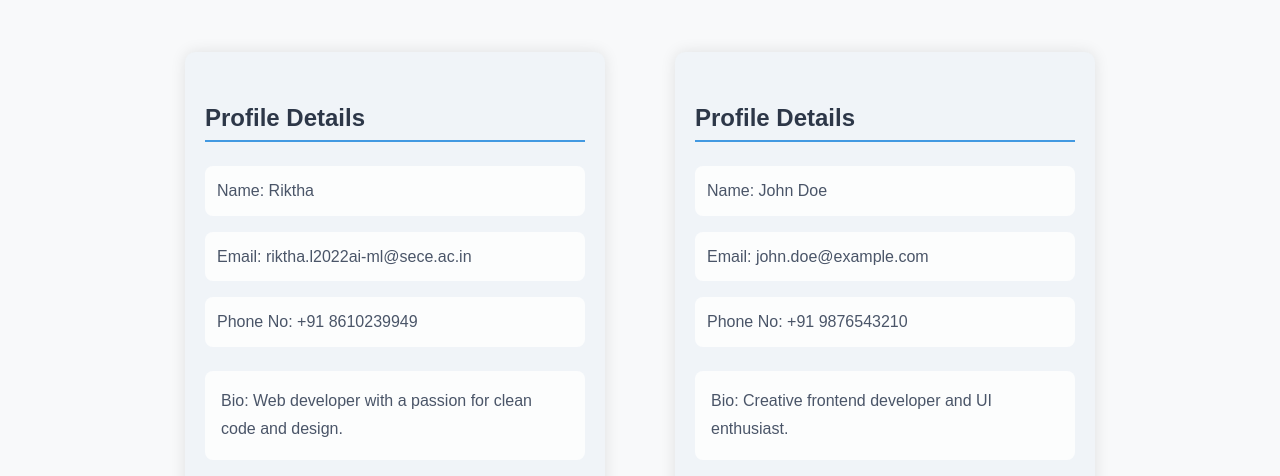
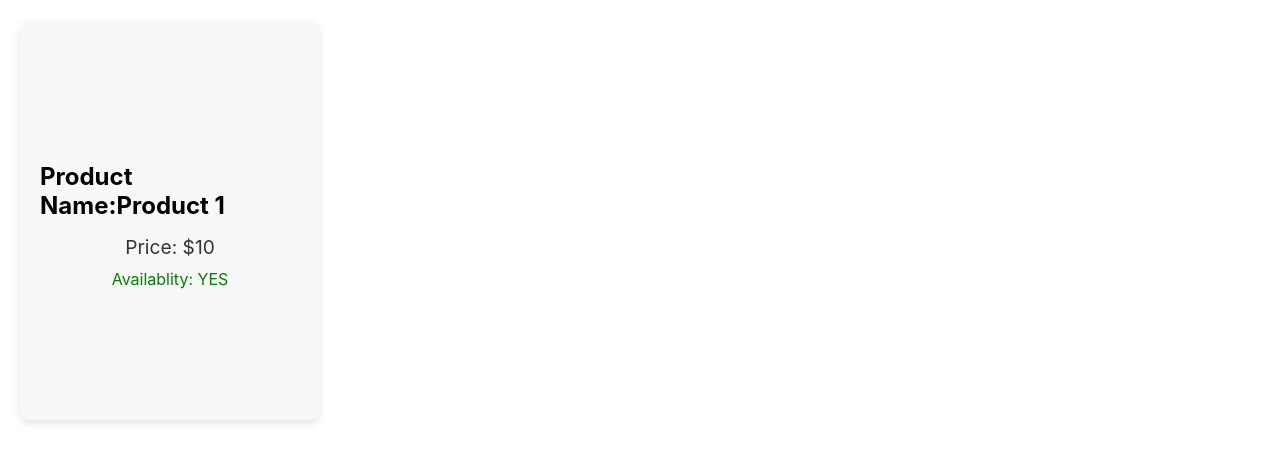
Before and after one commit to Riktha-L/My-app, a React (Create React App) app: page / in a window 1280 px wide. Shown: the top 476 px of the page. Built offline with nearby package versions, Linux system fonts and the light colour scheme.

Commit message:
Product Card

```diff
--- a/src/App.js
+++ b/src/App.js
@@ -1,23 +1,9 @@
 import React from 'react';
-import ProfileDetails from './ProfileCard/ProfileDetails';
-import './ProfileCard/Profile.css';
+import ProductCard from './Components/ProductCard/ProductCard';
 
 function App() {
   return (
-    <div className="Profile-row">
-      <ProfileDetails
-        name="Riktha"
-        email="riktha.l2022ai-ml@sece.ac.in"
-        phoneno="+91 8610239949"
-        bio="Web developer with a passion for clean code and design."
-      />
-      <ProfileDetails
-        name="John Doe"
-        email="john.doe@example.com"
-        phoneno="+91 9876543210"
-        bio="Creative frontend developer and UI enthusiast."
-      />
-    </div>
+   <ProductCard product_name="Product 1" product_price="$10" isAvailable={true} />
   );
 }
 
--- /dev/null
+++ b/src/Components/ProductCard/ProductCard.css
@@ -0,0 +1,34 @@
+*{
+  margin: 0%;
+  padding: 0%;
+  box-sizing: border-box;
+}
+.Product-card{
+  display: flex;
+  flex-direction: column;
+  justify-content: center;
+  align-items: center;
+  width: 300px;
+  height: 400px;
+  background-color: #f8f8f8;
+  border-radius: 10px;
+  padding: 20px;
+  margin: 20px;
+  box-shadow: 0 4px 8px rgba(0, 0, 0, 0.1);
+}
+.Isavailable {
+  font-size: 1rem;
+  color: green;
+  margin-top: 5px;
+}
+
+.Product-Name{
+  font-size: 1.5rem;
+  font-weight: bold;
+  margin: 10px 0;
+}
+.Product-Price{
+  font-size: 1.2rem;
+  color: #333;
+  margin: 5px 0;
+}
--- /dev/null
+++ b/src/Components/ProductCard/ProductCard.jsx
@@ -0,0 +1,15 @@
+import React from 'react';
+import './ProductCard.css';
+class ProductCard extends React.Component{
+  render(){
+    const {product_name, product_price,isAvailable} = this.props;
+    return(
+      <div className="Product-card">
+        <h4 className="Product-Name">Product Name:{product_name}</h4>
+        <p className="Product-Price">Price: {product_price}</p>
+        <p className="Isavailable">Availablity: {isAvailable?"YES":"NO"}</p>
+      </div>
+    )
+}
+}
+export default ProductCard;
```
